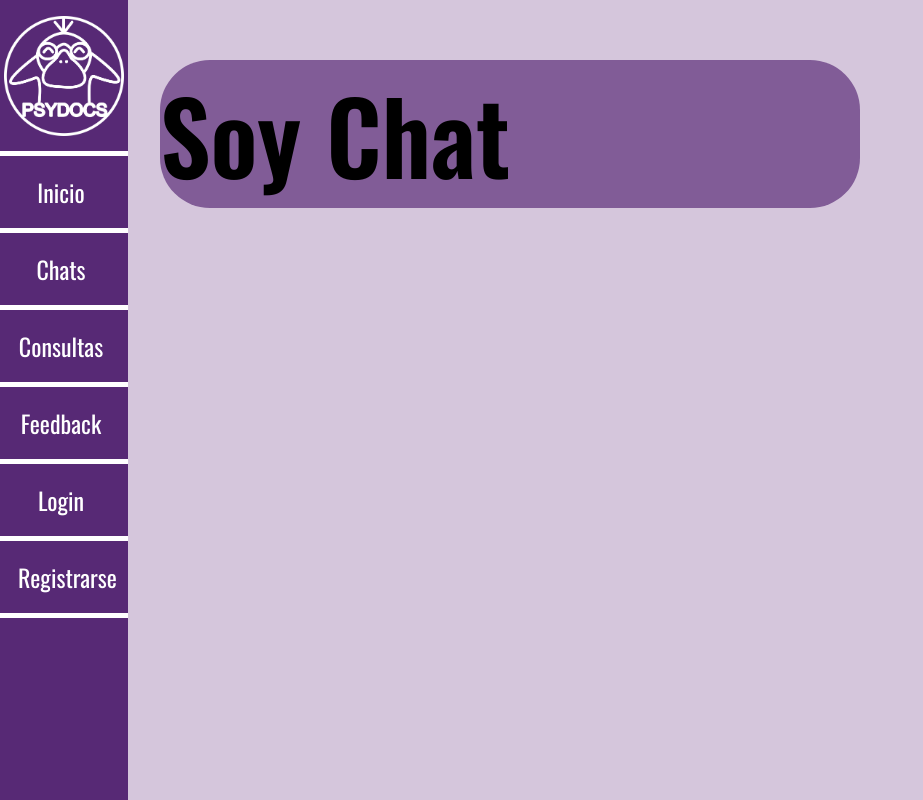
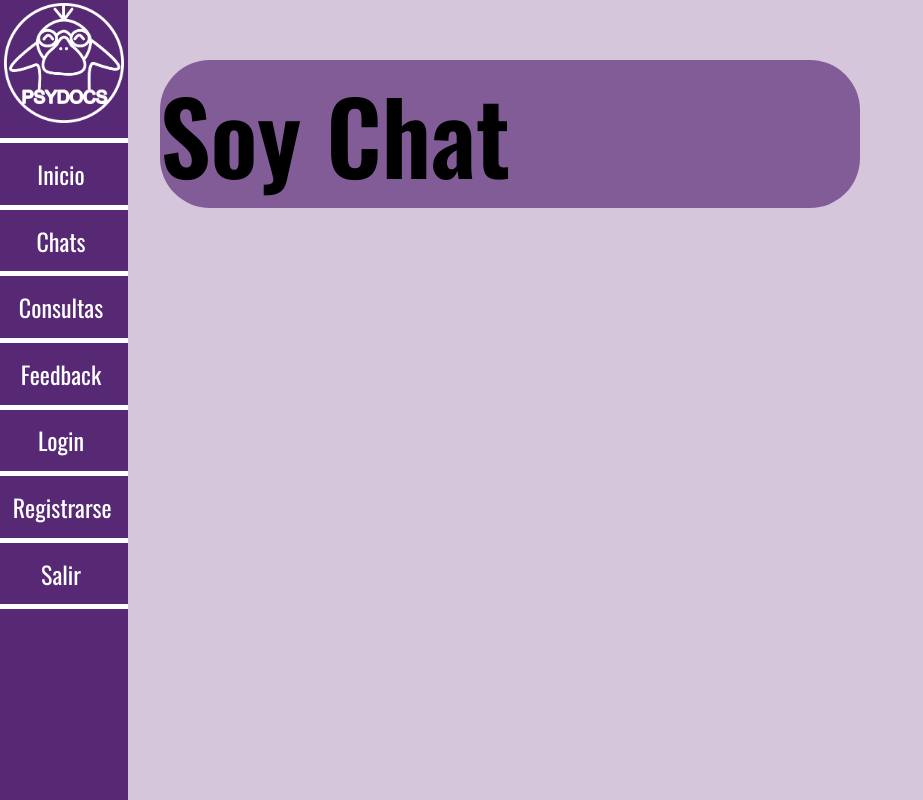
Before and after one commit to OlivaresIsaac/sist_info_project, a React (Create React App) app: page /chats in a window 1280 px wide. Shown: the whole page, without its empty margins (0-923 px from the left). Built offline with nearby package versions, Linux system fonts and the light colour scheme; no server answers.

Commit message:
implement google auth and user context

```diff
--- a/package.json
+++ b/package.json
@@ -6,6 +6,7 @@
     "@testing-library/jest-dom": "^5.16.5",
     "@testing-library/react": "^13.4.0",
     "@testing-library/user-event": "^13.5.0",
+    "firebase": "^9.17.1",
     "react": "^18.2.0",
     "react-dom": "^18.2.0",
     "react-router-dom": "^6.8.1",
--- a/src/App.jsx
+++ b/src/App.jsx
@@ -77,7 +77,7 @@ import { Layout } from "./components/Layout/Layout";
 //   );
 // }
 
-// para hacer redirección usar etiqueta Link de react router
+
 function App() {
   return (
     <BrowserRouter>
--- a/src/components/Layout/Layout.jsx
+++ b/src/components/Layout/Layout.jsx
@@ -1,4 +1,5 @@
 import { Outlet } from "react-router";
+import { UserContextProvider } from "../../contexts/UserContext";
 import Sidebar from "../SideBar/Sidebar";
 import './Layout.css'
 
@@ -6,10 +7,12 @@ export function Layout(){
     return (
         <div>
         <main className="main_flex">
+            <UserContextProvider>
             <Sidebar />
             <section className="body">
                 <Outlet />
             </section>
+            </UserContextProvider>
         </main>
         </div>
     )
--- a/src/components/SideBar/Sidebar.css
+++ b/src/components/SideBar/Sidebar.css
@@ -10,7 +10,7 @@
 
 ul{
     list-style-type: none;
-    padding-top: 1rem;
+    padding-top: 0.2rem;
     margin: 0;
     border-bottom: 5px solid;
     border-color: white;
@@ -19,7 +19,7 @@ ul{
 li{
     border-top: 5px solid;
     border-color: white;
-    padding: 18px;
+    padding: 0.8rem;
     text-align: center;
 
 }
@@ -44,10 +44,14 @@ img{
 
 }
 
-.logout{
-    margin-top: 220px;
+/* .logout{
+    margin-top: 2rem;
+} */
+
+/* .last{
+    border-bottom: 5px solid;
+} */
+
+.user-name{
+    text-align: center;
 }
-
-.last{
-    border-bottom: 5px solid;
-}
--- a/src/components/SideBar/Sidebar.jsx
+++ b/src/components/SideBar/Sidebar.jsx
@@ -2,14 +2,31 @@ import { Link, NavLink } from 'react-router-dom'
 import './Sidebar.css'
 import psydocs from '../../assets/psydocs.png'
 import { CHATS_URL, CONSULTS_URL, FEEDBACK_URL, LANDING_URL, LOGIN_URL, REGISTER_URL } from '../../constants/url'
+import { useUserContext } from '../../contexts/UserContext'
+import { logout } from '../../firebase/auth-service'
 
 const Sidebar = () => {
+    const {user} = useUserContext()
+    const handleLogout = async () => {
+        console.log("Saliendo...")
+        await logout()
+    }
+    console.log(user)
     return (
         <div className="sidebar">
             <ul>
                 <li className='image'>
                     <img src={psydocs}/>
                 </li>
+                {/* TODO formato bonito para usuario ya logeado */}
+                {!!user && (
+                    <p className='user-name'> {user.name}</p>
+                )}
+                {!user && (
+                    <p> </p>
+                )}
+
+
                 <li>
                     <Link to={LANDING_URL} >Inicio</Link>
                 </li>
@@ -30,7 +47,7 @@ const Sidebar = () => {
                 </li>
                 <li className='logout'>
                 {/* TODO logout url or functionality*/}
-                    <Link to={LANDING_URL}  >Salir</Link>
+                    <Link to={LANDING_URL}  onClick={handleLogout}>Salir</Link>
                 </li>
             </ul>
         </div>
--- a/src/constants/url.js
+++ b/src/constants/url.js
@@ -4,3 +4,7 @@ export const REGISTER_URL = "/register"
 export const CHATS_URL = "/chats"
 export const CONSULTS_URL = "/consults"
 export const FEEDBACK_URL = "/feedback"
+// TODO rutas dinámicas para ver perfil de usuario / doctor
+// importante el nombre userId que sale en esta ruta debe ser
+// igual en el nombre de la variable al usar userParams para leer el id de la ruta
+export const PROFILE_URL = "/profile/:userId"
--- a/src/contexts/UserContext.jsx
+++ b/src/contexts/UserContext.jsx
@@ -1,43 +1,46 @@
-// import { onAuthStateChanged } from "firebase/auth";
-// import React, { useContext, useEffect, useState } from "react";
-// import { auth } from "../firebase/config";
+import { onAuthStateChanged } from "firebase/auth";
+import React, { useContext, useEffect, useState } from "react";
+import { auth } from "../firebase/config";
 // import { getUserProfile } from "../firebase/users";
 
-// export const UserContext = React.createContext();
+export const UserContext = React.createContext(null);
 
-// export function UserContextProvider({ children }) {
-//   const [user, setUser] = useState(null);
+export function UserContextProvider({ children }) {
+  const [user, setUser] = useState(null);
 //   const [isLoadingUser, setIsLoadingUser] = useState(true);
 
-//   useEffect(() => {
-//     onAuthStateChanged(auth, async (firebaseUser) => {
-//       setIsLoadingUser(true);
-//       if (firebaseUser && !user) {
-//         const userProfile = await getUserProfile(firebaseUser.email);
+  useEffect(() => {
+    onAuthStateChanged(auth, async (firebaseUser) => {
+    //   setIsLoadingUser(true);
+      if (firebaseUser ) { //&& !user
+        // const userProfile = await getUserProfile(firebaseUser.email);
+        // userProfile
+        setUser({
+            id: firebaseUser.uid,
+            name: firebaseUser.displayName
+        });
+      } else {
+        setUser(null);
+      }
 
-//         setUser(userProfile);
-//       } else {
-//         setUser(null);
-//       }
+    //   setIsLoadingUser(false);
+    });
+  }, []);
 
-//       setIsLoadingUser(false);
-//     });
-//   }, []);
+  return (
+    <UserContext.Provider
+      value={{
+        user,
+        setUser,
+        // isLoadingUser,
+        // setIsLoadingUser,
+      }}
+    >
+      {children}
+    </UserContext.Provider>
+  );
+}
 
-//   return (
-//     <UserContext.Provider
-//       value={{
-//         user,
-//         setUser,
-//         isLoadingUser,
-//         setIsLoadingUser,
-//       }}
-//     >
-//       {children}
-//     </UserContext.Provider>
-//   );
-// }
-
-// export function useUserContext() {
-//   return useContext(UserContext);
-// }
+export function useUserContext() {
+  return useContext(UserContext);
+}
--- /dev/null
+++ b/src/firebase/auth-service.js
@@ -0,0 +1,23 @@
+import { signInWithPopup, signOut } from "@firebase/auth"
+import { auth, googleProvider } from "./config"
+
+export const signInWithGoogle = async () => {
+    try {
+        const result = await signInWithPopup(auth, googleProvider)
+        console.log(result)
+    } catch (error) {
+        console.log(error)
+    }
+}
+
+export const registerWithEmailAndPassword = async () => {}
+
+export const loginWithEmailAndPassword = async () => {}
+
+export const logout = async () => {
+    try {
+        await signOut(auth)
+    } catch (error) {
+        console.log(error)
+    }
+}
--- /dev/null
+++ b/src/firebase/config.js
@@ -0,0 +1,22 @@
+
+import { initializeApp } from "firebase/app";
+import { getAuth, GoogleAuthProvider } from "firebase/auth";
+import { getFirestore } from "firebase/firestore";
+import { getStorage } from "firebase/storage";
+const firebaseConfig = {
+  apiKey: "AIzaSyCPJQYa3Aq7oMZoav9ORQo3-XNtVk2ahls",
+  authDomain: "psydocs-ce936.firebaseapp.com",
+  projectId: "psydocs-ce936",
+  storageBucket: "psydocs-ce936.appspot.com",
+  messagingSenderId: "304066491398",
+  appId: "1:304066491398:web:01f1cebc0701c583e97f87",
+  measurementId: "G-CTC5TMF9DL"
+};
+
+const app = initializeApp(firebaseConfig);
+export const auth = getAuth(app)
+export const db = getFirestore(app);
+export const storage = getStorage(app);
+
+export const googleProvider = new GoogleAuthProvider();
+googleProvider.setCustomParameters({ prompt: "select_account"})
--- a/src/pages/LoginPage/LoginPage.jsx
+++ b/src/pages/LoginPage/LoginPage.jsx
@@ -1,8 +1,17 @@
+import { signInWithGoogle } from "../../firebase/auth-service"
+
 export function LoginPage() {
+
+    const handleLoginWithGoogle = async () => {
+       await signInWithGoogle()
+    }
 
     return (
         <div>
             <h1>Soy Login</h1>
+            <input placeholder="Ingrese su correo" />
+            <input placeholder="Ingrese su contraseña" />
+            <button onClick={handleLoginWithGoogle}>Iniciar sesión</button>
         </div>
     )
 }
```
Also changed, not shown: 1 other file (tests, documents, lock files or other folders).
